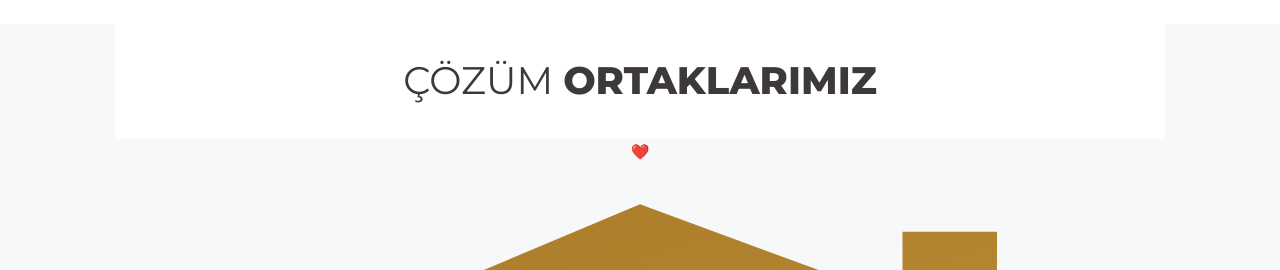
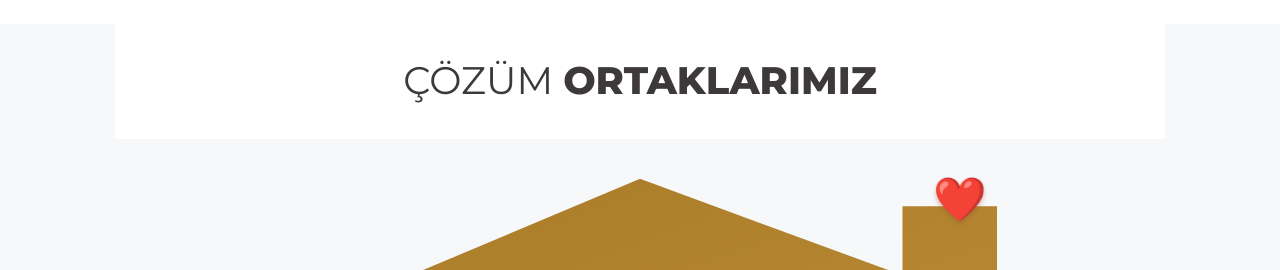
Before and after one commit to Teknoant/bekiragaoglu, a Next.js app: page / in a window 1280 px wide. Shown: the part 2412-2682 px from the top of the page. Built offline with nearby package versions, Linux system fonts and the light colour scheme.

Commit message:
Position chimney heart above gold house without clipping

```diff
--- a/app/style.css
+++ b/app/style.css
@@ -110,3 +110,10 @@
 .partners .partner-logo-tile img{max-width:100%!important;max-height:100px!important;width:auto;height:auto;object-fit:contain}
 @media(max-width:900px){.partners-house{width:calc(100% - 35px);min-height:620px}.partners-house-content{padding:105px 20px 70px}.partners-house h3{margin-bottom:55px!important}.partners .partner-logo-tile{flex-basis:calc((100% - 20px)/3);height:100px}}
 @media(max-width:600px){.partners-heading{height:90px}.partners-house{width:calc(100% - 16px);min-height:590px;margin-top:20px;clip-path:polygon(50% 0%,100% 20%,100% 96%,50% 100%,0 96%,0 20%)}.partners-house-content{padding:135px 12px 40px}.partners-house h3{font-size:18px;margin-bottom:30px!important}.partners-logos{gap:7px}.partners .partner-logo-tile{flex-basis:calc((100% - 14px)/3);height:78px;padding:10px}.partners .partner-logo-tile img{max-height:65px!important}}
+
+
+/* The Wix chimney heart sits above the roof, outside its clipping mask. */
+.partners{position:relative}
+.partners-chimney-heart{position:absolute;z-index:5;top:153px;left:calc(50% + min(1360px,100% - 80px)*.25 - 7px);font-size:43px;line-height:1;filter:drop-shadow(0 3px 2px #8a402b55);pointer-events:none}
+@media(max-width:900px){.partners-chimney-heart{top:148px;left:calc(50% + (100% - 35px)*.25 - 7px);font-size:34px}}
+@media(max-width:600px){.partners-chimney-heart{top:105px;left:calc(75% - 10px);font-size:29px}}
```
